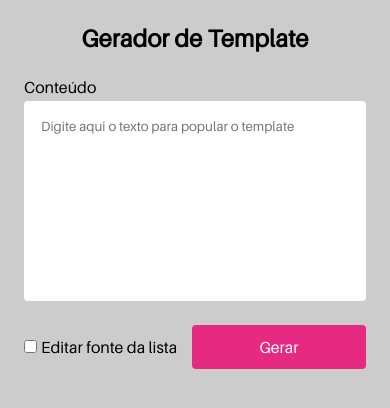
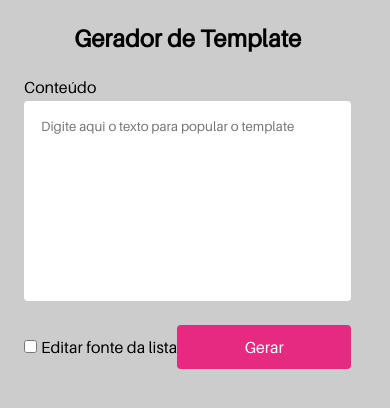
Before and after one commit to ramondorosario/generate-template, a React (Create React App) app: page / in a window 390 px wide. Shown: the top 408 px of the page. Built offline with nearby package versions, Linux system fonts and the light colour scheme.

Commit message:
style: fix

```diff
--- a/src/assets/styles/global.scss
+++ b/src/assets/styles/global.scss
@@ -23,4 +23,8 @@ body {
   font-family: "Aileron-Regular", sans-serif;
   background-color: #ccc;
   padding: 24px;
+
+  @media (max-width: 850px) {
+    display: flex;
+  }
 }
--- a/src/components/card/styles.module.scss
+++ b/src/components/card/styles.module.scss
@@ -1,10 +1,6 @@
 .container {
   width: 1080px;
   height: 1080px;
-
-  @media (max-width: 850px) {
-    margin-left: 600px;
-  }
 
   background-color: #fff;
   color: #005a92;
```
